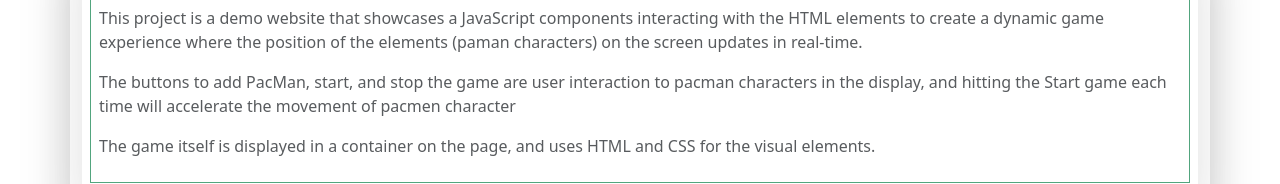
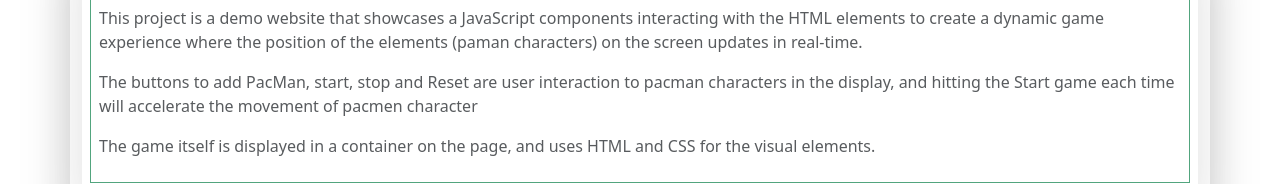
Before and after one commit to SElarabi/PacMen_Exercise, a plain HTML site: page index.html in a window 1280 px wide. Shown: the part 877-1061 px from the top of the page. Drawn offline with nearby package versions, Linux system fonts and the light colour scheme.

Commit message:
readme update

```diff
--- a/index.html
+++ b/index.html
@@ -213,7 +213,7 @@
                   </p>
 
                   <p>
-                    The buttons to add PacMan, start, and stop the game are user
+                    The buttons to add PacMan, start, stop and Reset are user
                     interaction to pacman characters in the display, and hitting
                     the Start game each time will accelerate the movement of
                     pacmen character
```
Also changed, not shown: 1 other file.
